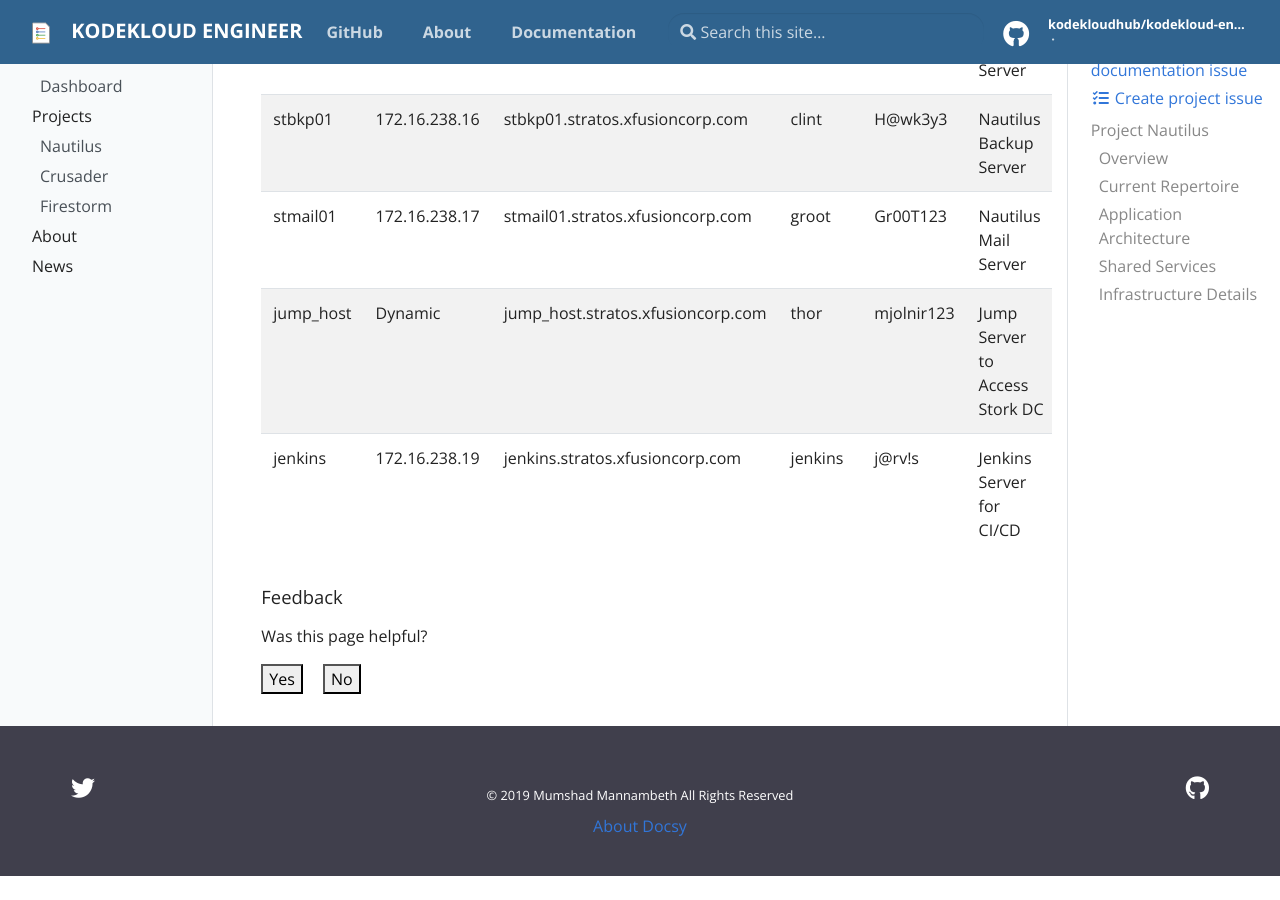
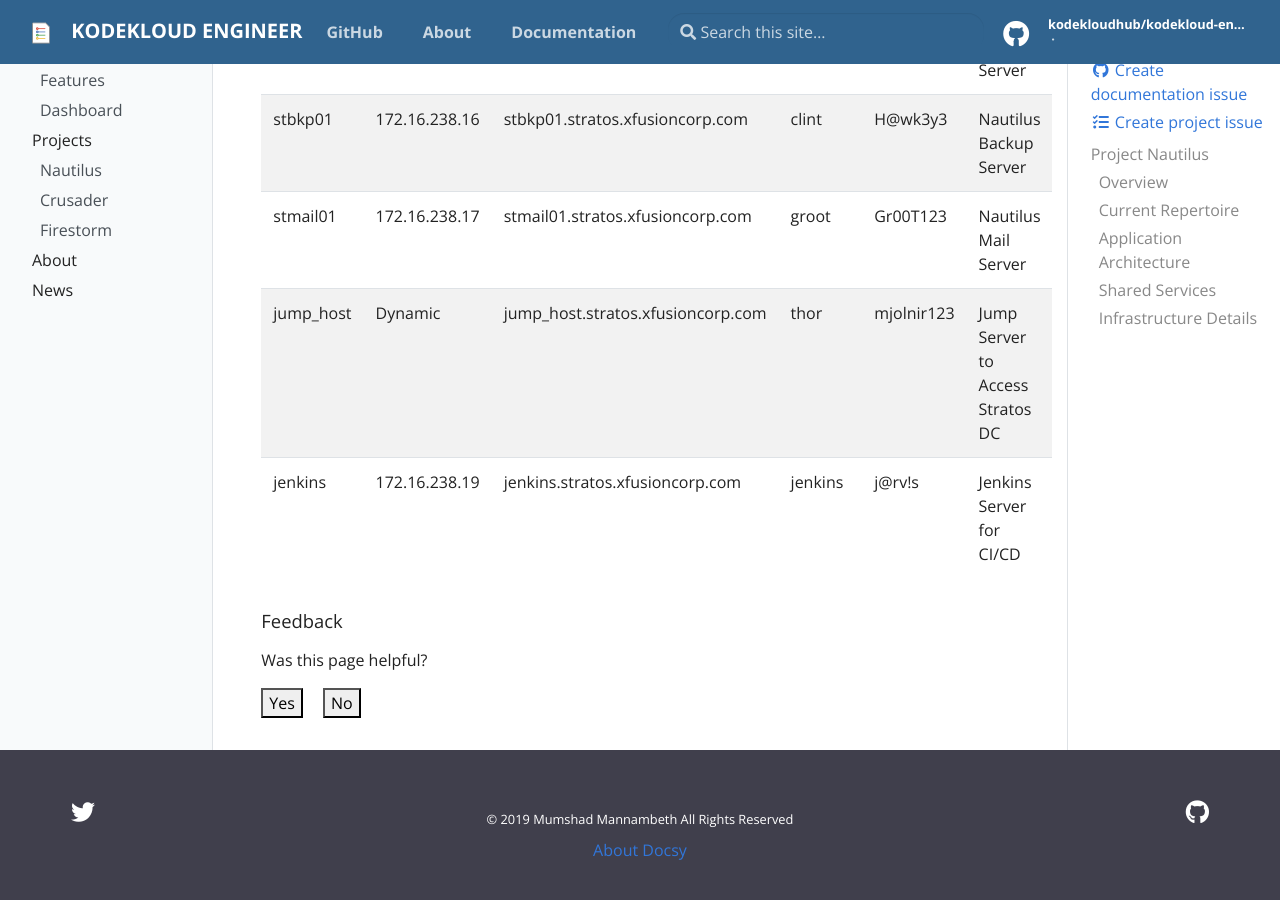
Before and after one commit to kodekloudhub/kodekloud-engineer, a Jekyll site: the page built from _docs/projects/nautilus.md, in a window 1280 px wide and 900 px high, scrolled down 2179 px. Built offline with Jekyll 4.4.1, drawn with Linux system fonts in a browser that asks for light colours; before the commit the page ends 3055 px from its top, so only the background shows below that.

Commit message:
fix: change Stork DC to Stratos DC
based on the [architecture](https://lucid.app/lucidchart/58e22de2-c446-4b49-ae0f-db79a3318e97/view?page=0_0#), it should be called Stratos DC

```diff
--- a/_docs/projects/nautilus.md
+++ b/_docs/projects/nautilus.md
@@ -51,5 +51,5 @@ The Nautilus is a three-tier application and is deployed in the Stratos Datacent
 |ststor01        |172.16.238.15  | ststor01.stratos.xfusioncorp.com|natasha |Bl@kW| Nautilus Storage Server
 |stbkp01         | 172.16.238.16 | stbkp01.stratos.xfusioncorp.com |clint |H@wk3y3| Nautilus Backup Server
 |stmail01        | 172.16.238.17 | stmail01.stratos.xfusioncorp.com|groot |Gr00T123| Nautilus Mail Server
-|jump_host       | Dynamic       | jump_host.stratos.xfusioncorp.com |thor|mjolnir123|Jump Server to Access Stork DC
+|jump_host       | Dynamic       | jump_host.stratos.xfusioncorp.com |thor|mjolnir123|Jump Server to Access Stratos DC
 |jenkins         | 172.16.238.19 | jenkins.stratos.xfusioncorp.com |jenkins|j@rv!s|Jenkins Server for CI/CD
```
